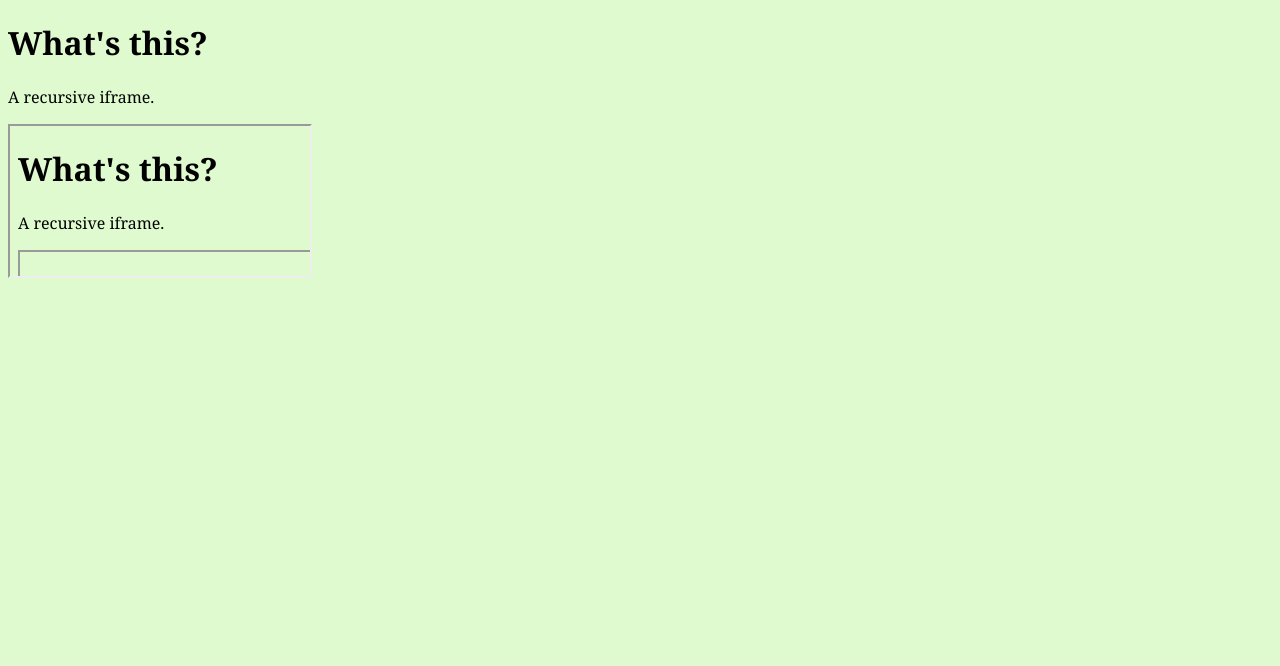
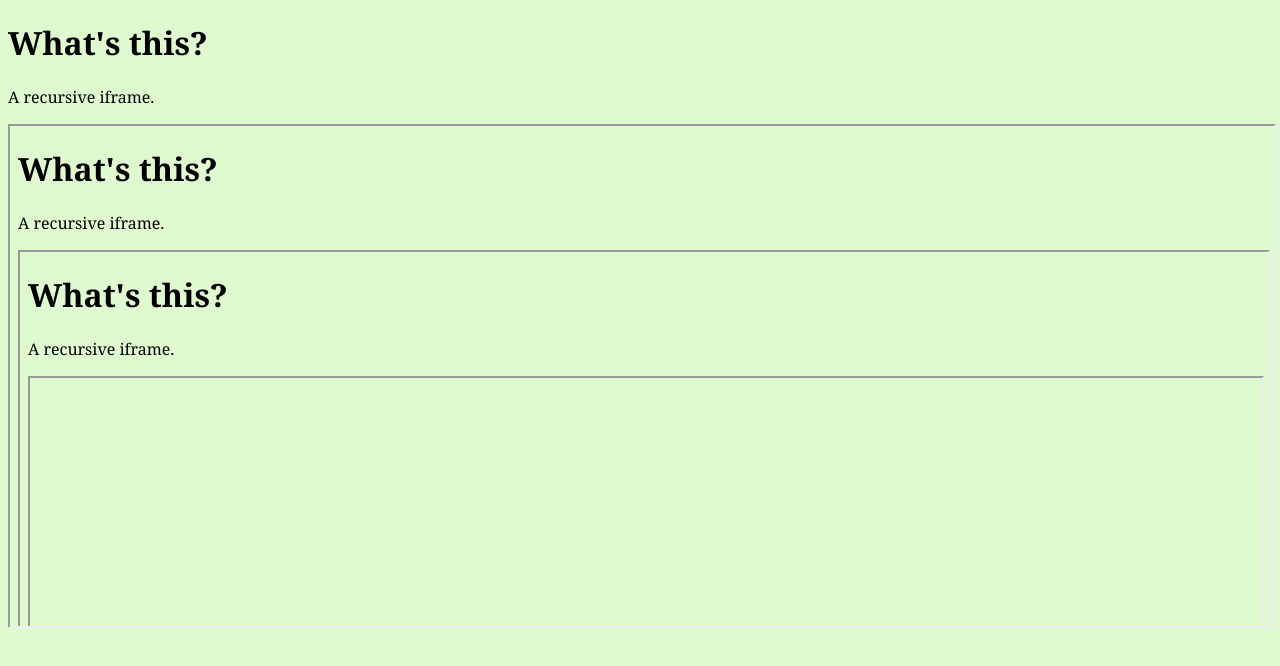
Before and after one commit to PkmnQ/pkmnq.github.io, a plain HTML site: page iframe/index.html in a window 1280 px wide. Drawn offline with Linux system fonts and the light colour scheme; files that its build step writes are made by us from their sources.

Commit message:
make the iframe look better

```diff
--- a/iframe/index.html
+++ b/iframe/index.html
@@ -6,6 +6,12 @@
 		<link rel="stylesheet" href="main.css" />
 		<script src="iframe/recursion.js"></script>
 		<meta charset="UTF-8" />
+		<style>
+			iframe {
+				height: 500px;
+				width: 100%;
+			}
+		</style>
 	</head>
 	<body onload="addFrame()">
 		<h1>What's this?</h1>
```
Also changed, not shown: iframe/recursion.js (+3 -4 lines).
